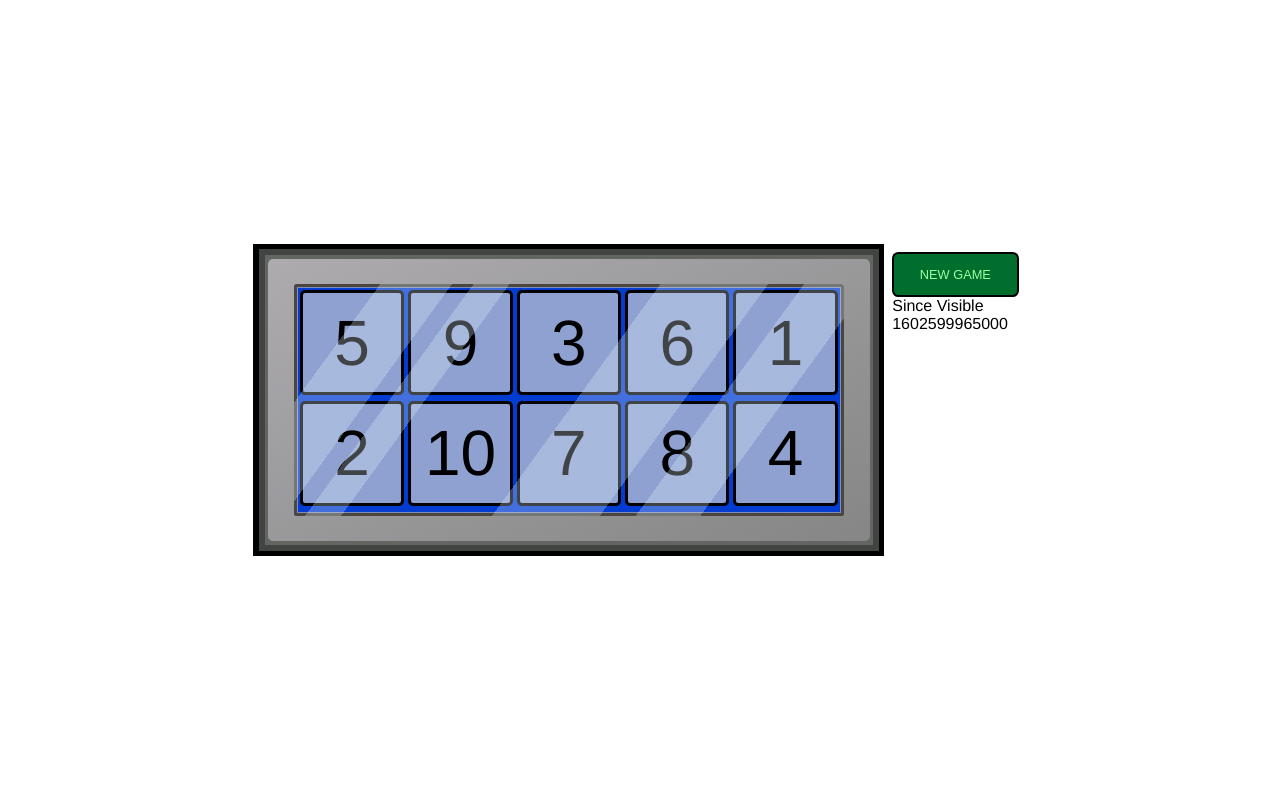
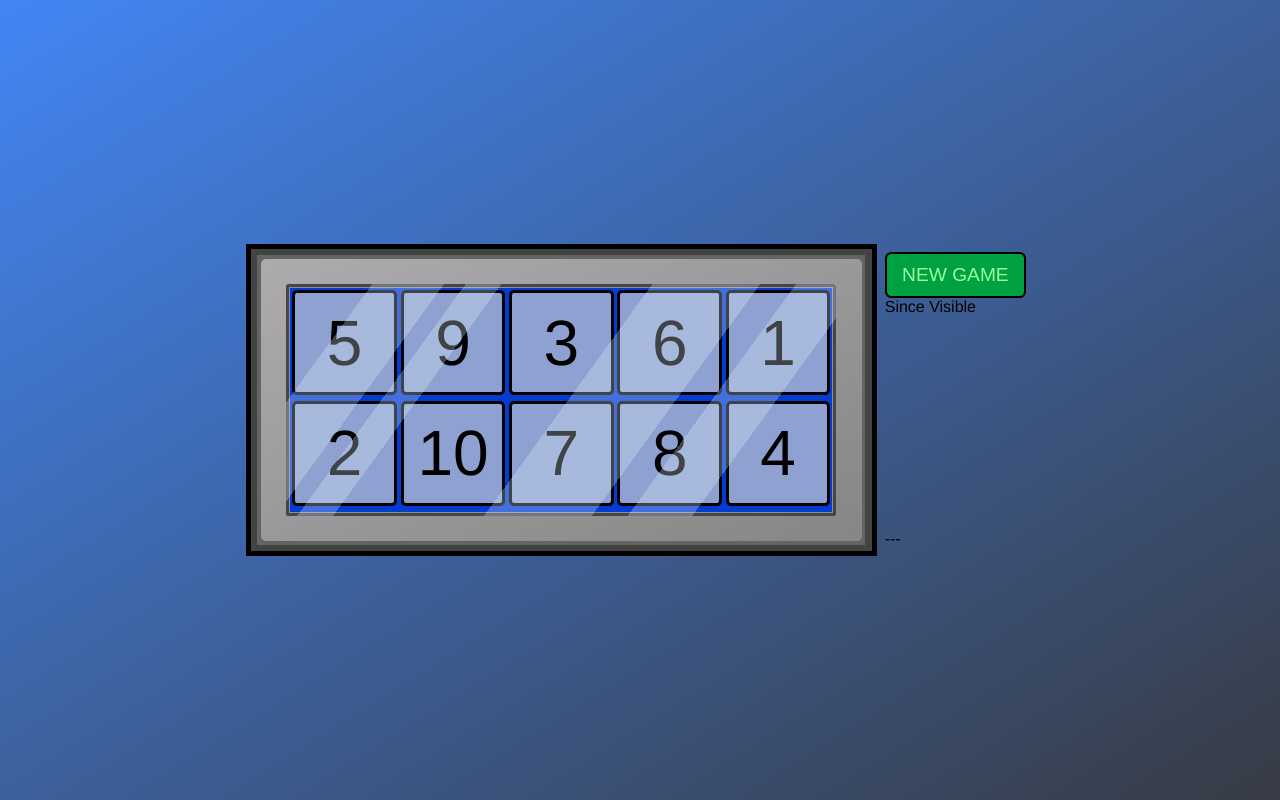
Before and after one commit to nrabins/among-us-1-through-10, a Vue app: page / in a window 1280 px wide. Built offline with nearby package versions, Linux system fonts and the light colour scheme.

Commit message:
Additional scoreboard work, WIP

```diff
--- a/src/App.vue
+++ b/src/App.vue
@@ -20,6 +20,8 @@ export default {
 html, body {
   height: 100vh;
   margin: 0;
+
+  background: linear-gradient(to top left, #373b44, #4286f4);
 }
 
 #app {
--- a/src/components/AmongUsGame.vue
+++ b/src/components/AmongUsGame.vue
@@ -35,6 +35,7 @@ export default {
   },
   methods: {
     newGame() {
+      this.hasWon = false;
       this.$refs.gameBoard.newGame();
     },
     onGameStart() {
@@ -48,6 +49,7 @@ export default {
       const fromGameStartMs = now - this.gameStartMs;
       // const fromFirstClickMs = now - this.firstClickMs;
 
+      this.hasWon = true;
       this.$refs.sinceVisibleScoreboard.addScore(fromGameStartMs);
       // document.addEventListener("mousedown", this.newGame, { once: true });
     },
@@ -70,18 +72,33 @@ export default {
   }
 }
 
-.new-game {
-  padding: 1vw 2vw;
+$button-text-color: #98ff9e;
+$button-color: #00a141;
+$button-color-hover: lighten($button-color, 7%);
+$button-color-emphasis: #00a141;
+$button-color-emphasis-hover: blue;
+
+button.new-game {
+  padding: .8vw 1.2vw;
   border-radius: 0.5vw;
   border: 0.2vw solid black;
   text-transform: uppercase;
-  font-size: 1vw;
-  color: #98ff9e;
+  font-size: 1.5vw;
+  cursor: pointer;
 
-  background-color: darken(#00a141, 10%);
+  color: $button-text-color;
+  background-color: $button-color;
+
+  &:hover {
+    background-color: $button-color-hover;
+  }
 
   &.has-won {
-    background-color: #00a141;
+    background-color: $button-color-emphasis;
+
+    &:hover {
+      background-color: $button-color-emphasis-hover
+    }
   }
 }
 </style>
--- a/src/components/GameBoard.vue
+++ b/src/components/GameBoard.vue
@@ -137,8 +137,8 @@ export default {
         numberData.clicked = true;
 
         // Win condition
-        // if (this.numbers.every((n) => n.clicked)) {
-        if (this.numbers.filter((n) => n.clicked).length == 2) {
+        if (this.numbers.every((n) => n.clicked)) {
+        // if (this.numbers.filter((n) => n.clicked).length == 2) {
           this.hasWon = true;
           this.$emit("gameEnd");
         }
--- a/src/components/GameScoreboard.vue
+++ b/src/components/GameScoreboard.vue
@@ -1,11 +1,18 @@
 <template>
   <div class="scoreboard">
     {{ title }}
+    <div class="scores">
+      <div v-for="(score, i) in scores" :key="i">
+        {{ score | formatMs }} <span class="seconds">s</span>
+      </div>
+    </div>
     <div class="timer">
-      {{ timeElapsed }}
-    </div>
-    <div v-for="(score, i) in scores" :key="i">
-      {{ score }}
+      <div v-if="timerRunning">
+        {{ timeElapsed | formatMs }} <span class="seconds">s</span>
+      </div>
+      <div v-else>
+        ---
+      </div>
     </div>
   </div>
 </template>
@@ -16,14 +23,24 @@ export default {
   data() {
     return {
       scores: [],
+      startTimeMs: null
     };
   },
   computed: {
+    timerRunning() {
+      return this.startTimeMs != null;
+    },
     timeElapsed() {
-      return Date.now()
+      return Date.now() - this.startTimeMs;
     }
   },
   methods: {
+    startTimer() {
+      this.startTimeMs = Date.now();
+    },
+    stopTimer() {
+      this.startTimeMs = null;
+    },
     addScore(score) {
       console.log(`got a new score ${score}`);
       this.scores.push(score);
@@ -36,7 +53,12 @@ export default {
 
 <style lang="scss" scoped>
 .scoreboard {
+  height: 100%;
   display: flex;
   flex-direction: column;
+
+  .scores {
+    flex-grow: 1;
+  }
 }
 </style>
--- a/src/main.js
+++ b/src/main.js
@@ -1,7 +1,10 @@
 import Vue from 'vue'
 import App from './App.vue'
+import { formatMs } from './filters/time'
 
 Vue.config.productionTip = false
+
+Vue.filter('formatMs', formatMs);
 
 new Vue({
   render: h => h(App),
```
